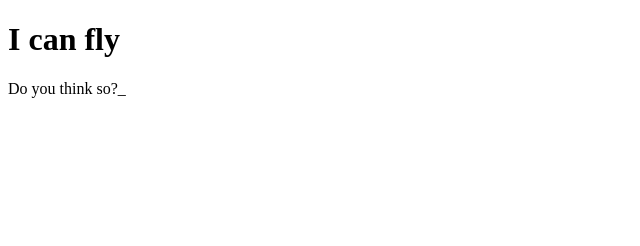
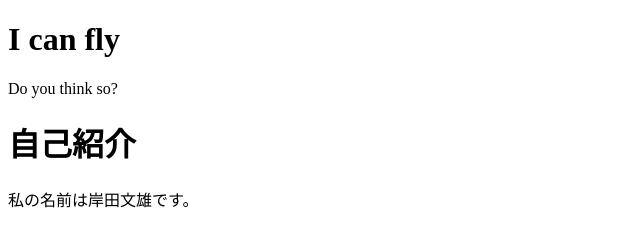
Before and after one commit to Ryota0103/Ryota0103.github.io, a plain HTML site: page Test.html in a window 1280 px wide. Shown: the whole page, without its empty margins (0-640 px from the left). Drawn offline with Linux system fonts and the light colour scheme.

Commit message:
Test.htmlの追加

```diff
--- a/Test.html
+++ b/Test.html
@@ -4,9 +4,13 @@
   <meta charset="UTF-8">
   <title>Test</title>
   <h1>I can fly</h1>
-  <p>Do you think so?_</p>
+  <p>Do you think so?</p>
 </head>
 <body>
+  <div class="NEKO">
+    <h1>自己紹介</h1>
+    <p>私の名前は岸田文雄です。</p>
+  </div>
 
 </body>
 </html>
```
